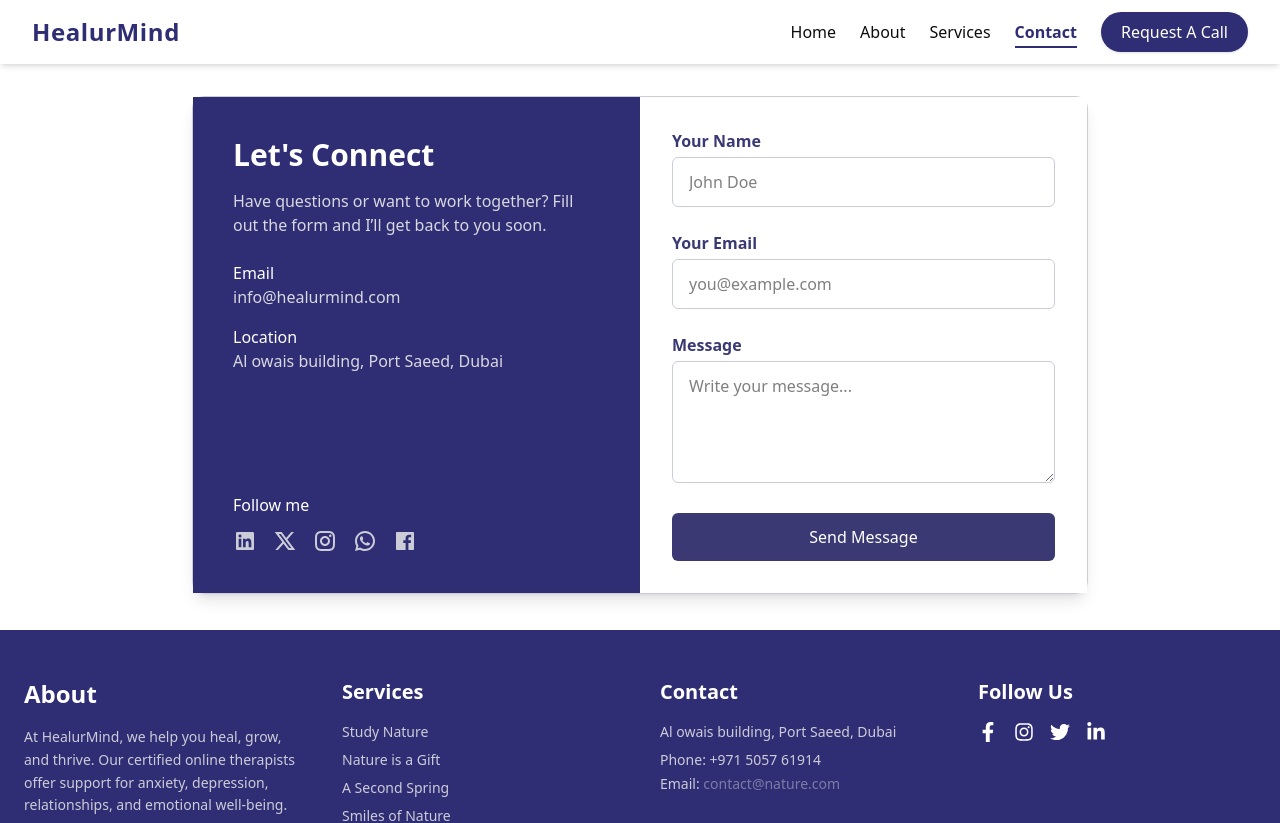
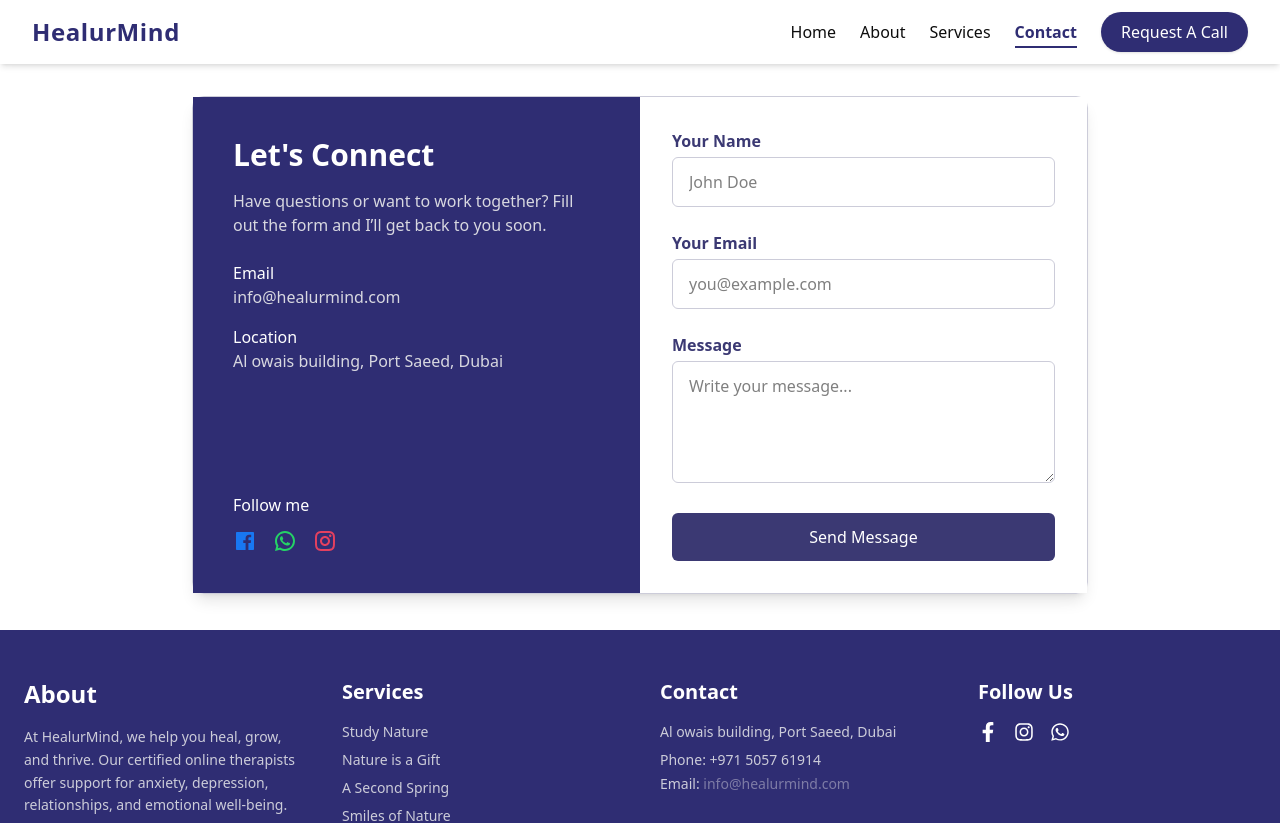
Before and after one commit to amolkadam5256/healurmind-mental-health-website, a React (Vite) app: page /contact in a window 1280 px wide. Shown: the top 823 px of the page. Built offline with nearby package versions, Linux system fonts and the light colour scheme.

Commit message:
first commit

```diff
--- a/src/assets/Images/images.js
+++ b/src/assets/Images/images.js
@@ -7,6 +7,7 @@ import bg4 from './bg4.jpg';
 
 import logo from './logo.png';
 import logo1 from './logo1.png';
+import logo2 from './logo2.jpg';
 
 import MobileView1 from './MobileView1.jpg';
 import MobileView2 from './MobileView2.png';
@@ -44,6 +45,7 @@ const images = {
   bg4,
   logo,
   logo1,
+  logo2,
   MobileView1,
   MobileView2,
   MobileView3,
--- a/src/components/ContactPages/ContactForm.jsx
+++ b/src/components/ContactPages/ContactForm.jsx
@@ -63,14 +63,14 @@ const ContactForm = () => {
                         </div>
 
                         {/* Social Media Icons */}
-                        <div>
+                        <div div>
                             <p className="font-medium mb-3">Follow me</p>
                             <div className="flex gap-4">
-                                <a
+                                {/* <a
                                     href="https://www.linkedin.com/in/amolkadam5256/"
                                     target="_blank"
                                     rel="noopener noreferrer"
-                                    className="text-[#CCCCD9] hover:text-white transition-all text-2xl"
+                                    className="text-[#0A66C2] hover:text-white transition-all text-2xl"
                                 >
                                     <RiLinkedinBoxFill />
                                 </a>
@@ -79,35 +79,43 @@ const ContactForm = () => {
                                     href="https://twitter.com/amolkadam1274"
                                     target="_blank"
                                     rel="noopener noreferrer"
-                                    className="text-[#CCCCD9] hover:text-white transition-all text-2xl"
+                                    className="text-[#1DA1F2] hover:text-white transition-all text-2xl"
                                 >
                                     <RiTwitterXLine />
-                                </a>
+                                </a> */}
+
+
                                 <a
-                                    href="https://www.instagram.com/amolkadam1274/"
+                                    href="https://www.facebook.com/healurmindd"
                                     target="_blank"
                                     rel="noopener noreferrer"
-                                    className="text-[#CCCCD9] hover:text-white transition-all text-2xl"
+                                    className="text-[#1877F2] hover:text-white transition-all text-2xl"
+                                >
+                                    <RiFacebookBoxFill />
+                                </a>
+
+                                <a
+                                    href="https://wa.me/971505761914"
+                                    target="_blank"
+                                    rel="noopener noreferrer"
+                                    className="text-[#25D366] hover:text-white transition-all text-2xl"
+                                >
+                                    <RiWhatsappLine />
+                                </a>
+
+
+                                <a
+                                    href="https://www.instagram.com/healurmindd"
+                                    target="_blank"
+                                    rel="noopener noreferrer"
+                                    className="text-[#E4405F] hover:text-white transition-all text-2xl"
                                 >
                                     <RiInstagramLine />
                                 </a>
-                                <a
-                                    href="https://wa.me/919123456789"
-                                    target="_blank"
-                                    rel="noopener noreferrer"
-                                    className="text-[#CCCCD9] hover:text-white transition-all text-2xl"
-                                >
-                                    <RiWhatsappLine />
-                                </a>
-                                <a
-                                    href="https://www.facebook.com/amolkadam1274"
-                                    target="_blank"
-                                    rel="noopener noreferrer"
-                                    className="text-[#CCCCD9] hover:text-white transition-all text-2xl"
-                                >
-                                    <RiFacebookBoxFill />
-                                </a>
+
                             </div>
+
+
                         </div>
 
                     </div>
--- a/src/components/Footer.jsx
+++ b/src/components/Footer.jsx
@@ -2,8 +2,9 @@ import React from 'react';
 import {
   FaFacebookF,
   FaInstagram,
-  FaLinkedinIn,
-  FaTwitter,
+  FaWhatsapp,
+  // FaLinkedinIn,
+  // FaTwitter,
 } from 'react-icons/fa';
 
 const Footer = () => {
@@ -39,8 +40,7 @@ const Footer = () => {
           <p className="text-sm text-[#CCCCD9] mt-1">
             Email:{' '}
             <a href="mailto:contact@nature.com" className="text-[#7E7CA6] hover:underline">
-              contact@nature.com
-            </a>
+              info@healurmind.com            </a>
           </p>
         </div>
 
@@ -48,10 +48,20 @@ const Footer = () => {
         <div>
           <h3 className="text-xl font-semibold mb-4">Follow Us</h3>
           <div className="flex space-x-4 text-xl">
-            <a href="#" className="hover:text-[#CCCCD9] transition"><FaFacebookF /></a>
-            <a href="#" className="hover:text-[#CCCCD9] transition"><FaInstagram /></a>
-            <a href="#" className="hover:text-[#CCCCD9] transition"><FaTwitter /></a>
-            <a href="#" className="hover:text-[#CCCCD9] transition"><FaLinkedinIn /></a>
+            <a href="https://www.facebook.com/healurmindd" className="hover:text-[#CCCCD9] transition"><FaFacebookF /></a>
+            <a href="https://www.instagram.com/healurmindd" className="hover:text-[#CCCCD9] transition"><FaInstagram /></a>
+            {/* <a href="#" className="hover:text-[#CCCCD9] transition"><FaTwitter /></a> */}
+            {/* <a href="#" className="hover:text-[#CCCCD9] transition"><FaLinkedinIn /></a> */}
+
+            <a
+              href="https://wa.me/971505761914" // Replace with your WhatsApp number in international format
+              target="_blank"
+              rel="noopener noreferrer"
+              className="hover:text-[#25D366] transition" // WhatsApp green hover
+            >
+              <FaWhatsapp />
+            </a>
+
           </div>
         </div>
       </div>
--- a/src/components/Navbar.jsx
+++ b/src/components/Navbar.jsx
@@ -1,6 +1,7 @@
 import React, { useState } from 'react';
 import { NavLink, Link, useLocation } from 'react-router-dom';
 import { motion, AnimatePresence } from 'framer-motion';
+import images from '../assets/Images/images';
 
 const Navbar = () => {
   const [isOpen, setIsOpen] = useState(false);
@@ -34,6 +35,7 @@ const Navbar = () => {
           {/* Logo */}
           <Link to="/" className="text-2xl font-bold text-[#2F2D73] tracking-wide">
             HealurMind
+            {/* <img src={images.logo2} alt="HealurMind" className='h-18' /> */}
           </Link>
 
           {/* Desktop Nav */}
```
Also changed, not shown: src/assets/Images/logo2.jpg (added), 1 other file (tests, documents, lock files or other folders).
